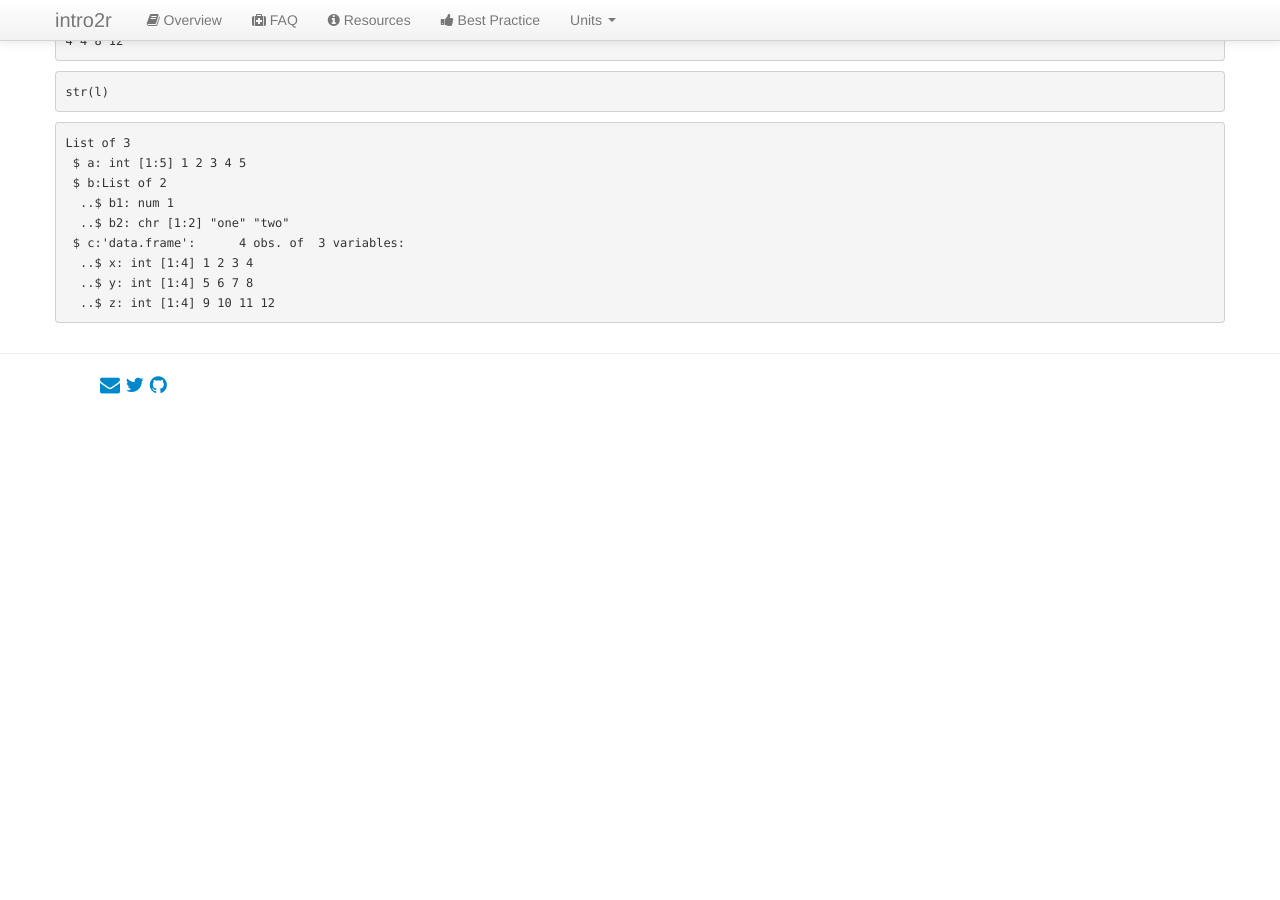
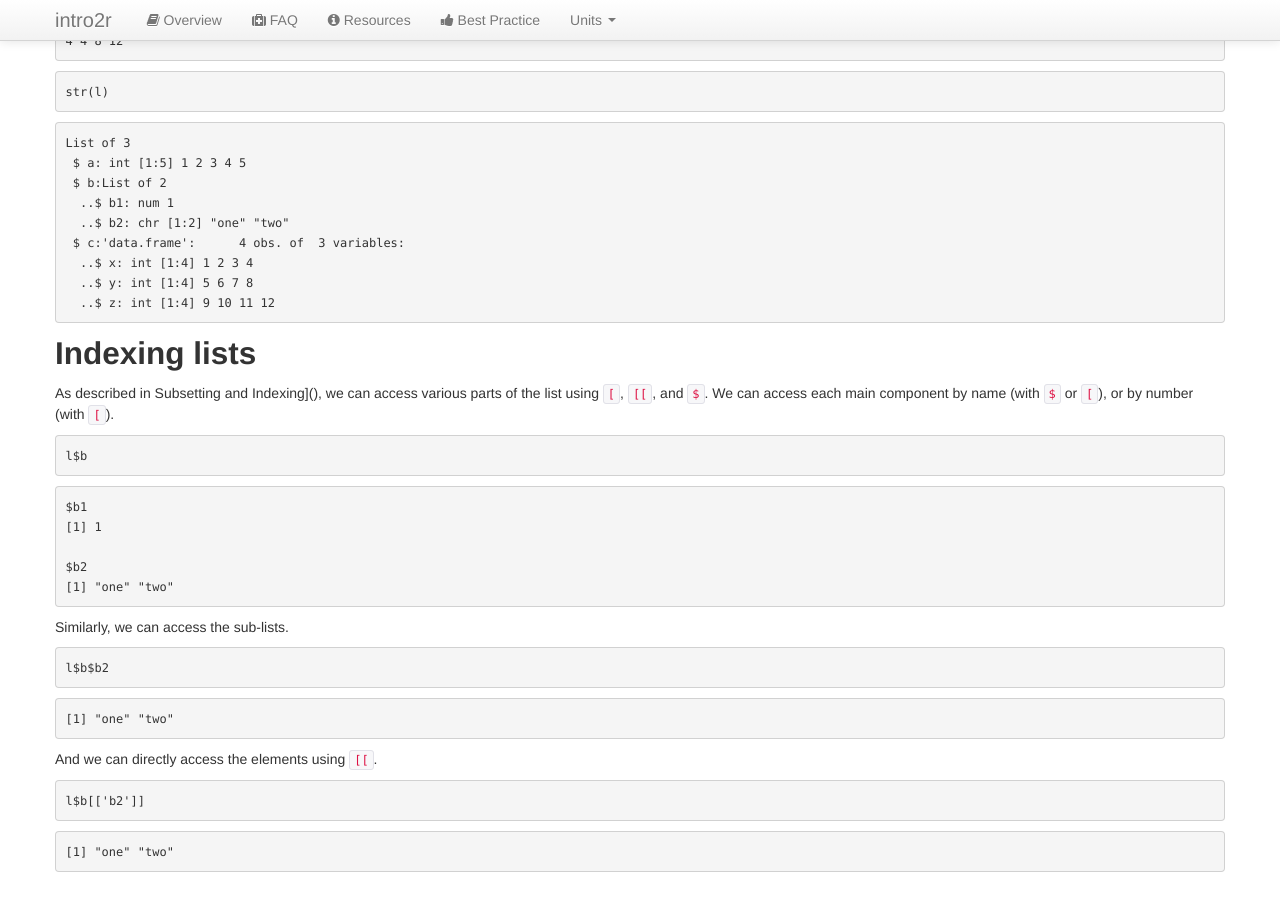
Before and after one commit to intro2r/intro2r, a Jekyll site: the page built from unit2/lists.md, in a window 1280 px wide and 900 px high, scrolled down 1947 px. Built offline with Jekyll 4.4.1, drawn with Linux system fonts in a browser that asks for light colours; before the commit the page ends 2352 px from its top, so only the background shows below that.

Commit message:
Update lists.md

````diff
--- a/unit2/lists.md
+++ b/unit2/lists.md
@@ -94,3 +94,34 @@ List of 3
   ..$ y: int [1:4] 5 6 7 8
   ..$ z: int [1:4] 9 10 11 12
 ```
+
+## Indexing lists
+
+As described in Subsetting and Indexing](), we can access various parts of the list using `[`, `[[`, and `$`.
+We can access each main component by name (with `$` or `[`), or by number (with `[`).
+```r
+l$b
+```
+```
+$b1
+[1] 1
+
+$b2
+[1] "one" "two"
+```
+
+Similarly, we can access the sub-lists.
+```r
+l$b$b2
+```
+```
+[1] "one" "two"
+```
+
+And we can directly access the elements using `[[`.
+```r
+l$b[['b2']]
+```
+```
+[1] "one" "two"
+```
````
